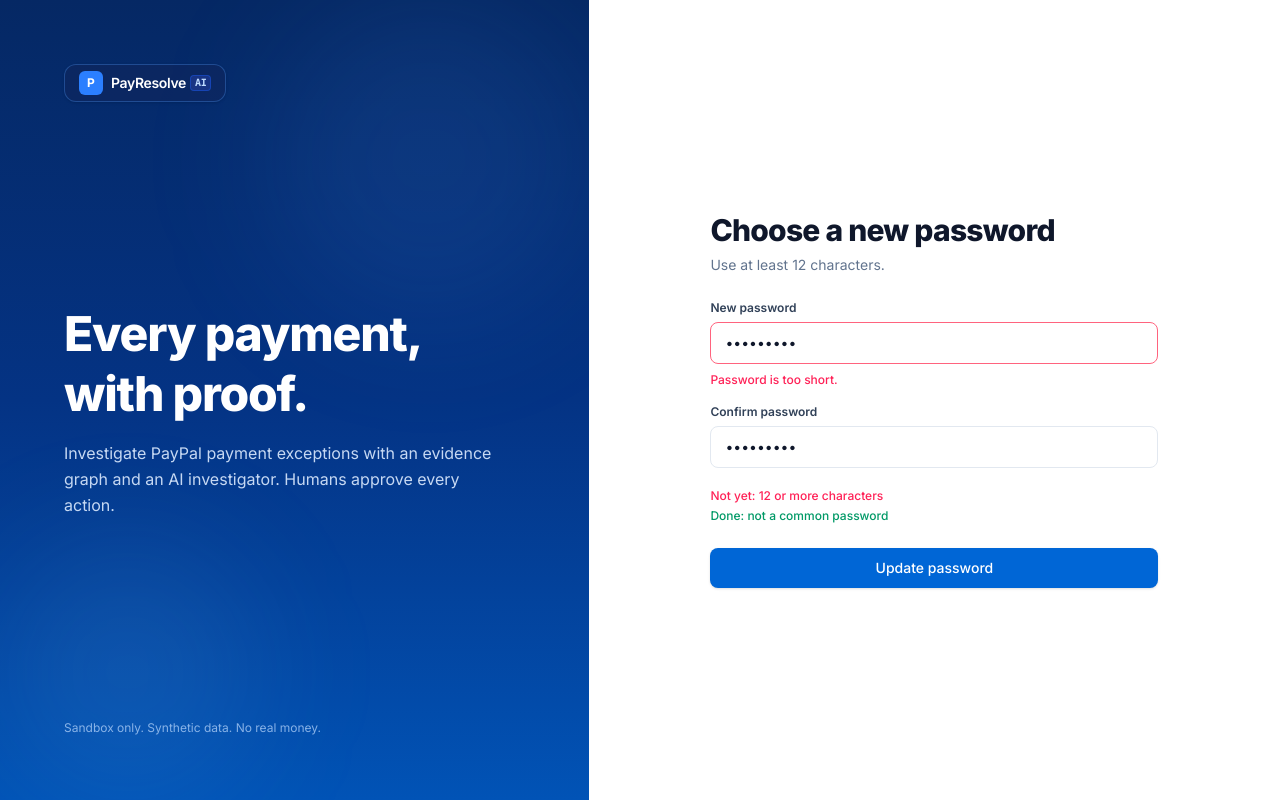
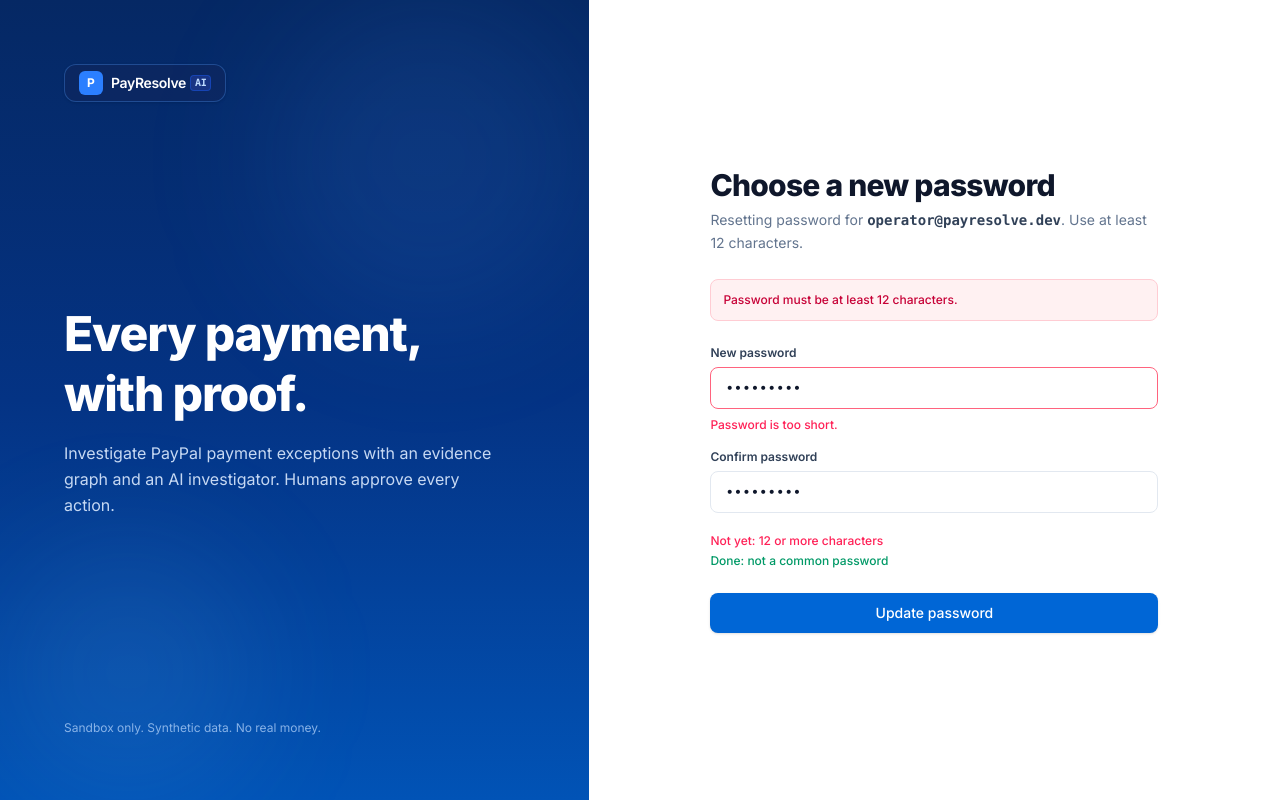
Before and after one commit to Rohan45create/PayResolve-AI, a React (Vite) app in the folder frontend/: page /reset-password in a window 1280 px wide. Both pictures are taken after typing "Sample123", "Sample123" into the empty fields and a click on the button "Update password". Built offline with nearby package versions, Linux system fonts and the light colour scheme.

Commit message:
feat(frontend): connect reset password page to real auth store password update

```diff
--- a/frontend/src/pages/ResetPasswordPage.tsx
+++ b/frontend/src/pages/ResetPasswordPage.tsx
@@ -1,12 +1,17 @@
 import React, { useState } from 'react';
-import { useNavigate } from 'react-router-dom';
+import { useNavigate, useSearchParams } from 'react-router-dom';
 import { AuthLayout } from '../components/AuthLayout';
+import { updatePasswordByEmail } from '../lib/authStore';
 
 export default function ResetPasswordPage() {
   const [newPassword, setNewPassword] = useState('');
   const [confirmPassword, setConfirmPassword] = useState('');
   const [touched, setTouched] = useState(false);
+  const [errorMsg, setErrorMsg] = useState('');
+  const [searchParams] = useSearchParams();
   const navigate = useNavigate();
+
+  const targetEmail = searchParams.get('email') || 'operator@payresolve.dev';
 
   const isLongEnough = newPassword.length >= 12;
   const isCommon = newPassword.toLowerCase() === 'password1234' || newPassword.toLowerCase() === '123456789012';
@@ -16,14 +21,23 @@ export default function ResetPasswordPage() {
   const handleSubmit = (e: React.FormEvent) => {
     e.preventDefault();
     setTouched(true);
+    setErrorMsg('');
 
     if (!isLongEnough) {
+      setErrorMsg('Password must be at least 12 characters.');
       return;
     }
 
     if (!passwordsMatch) {
-      alert('Passwords do not match.');
+      setErrorMsg('Passwords do not match.');
       return;
+    }
+
+    // Persist new password into the store
+    const success = updatePasswordByEmail(targetEmail, newPassword);
+    if (!success) {
+      // In case targeted email is custom or fallback to operator
+      updatePasswordByEmail('operator', newPassword);
     }
 
     navigate('/password-updated');
@@ -37,9 +51,15 @@ export default function ResetPasswordPage() {
             Choose a new password
           </h2>
           <p className="text-sm text-slate-500 mt-1.5 leading-relaxed">
-            Use at least 12 characters.
+            Resetting password for <strong className="font-mono text-slate-700">{targetEmail}</strong>. Use at least 12 characters.
           </p>
         </div>
+
+        {errorMsg && (
+          <div className="p-3 rounded-lg bg-rose-50 border border-rose-200 text-rose-700 text-xs font-medium">
+            {errorMsg}
+          </div>
+        )}
 
         <form onSubmit={handleSubmit} className="space-y-4">
           <div className="space-y-1.5">
@@ -48,12 +68,13 @@ export default function ResetPasswordPage() {
             </label>
             <input
               type="password"
+              placeholder="Enter at least 12 characters"
               value={newPassword}
               onChange={(e) => {
                 setNewPassword(e.target.value);
                 setTouched(true);
               }}
-              className={`w-full px-3.5 py-2.5 rounded-lg border text-sm text-slate-900 focus:outline-none focus:ring-2 focus:border-transparent transition-none bg-white ${
+              className={`w-full px-3.5 py-2.5 rounded-lg border text-sm text-slate-900 focus:outline-none focus:ring-2 focus:border-transparent transition-none bg-white font-mono ${
                 isTooShort
                   ? 'border-rose-400 focus:ring-rose-500'
                   : 'border-slate-200 focus:ring-blue-600'
@@ -73,9 +94,10 @@ export default function ResetPasswordPage() {
             </label>
             <input
               type="password"
+              placeholder="Confirm new password"
               value={confirmPassword}
               onChange={(e) => setConfirmPassword(e.target.value)}
-              className="w-full px-3.5 py-2.5 rounded-lg border border-slate-200 text-sm text-slate-900 focus:outline-none focus:ring-2 focus:ring-blue-600 focus:border-transparent transition-none bg-white"
+              className="w-full px-3.5 py-2.5 rounded-lg border border-slate-200 text-sm text-slate-900 focus:outline-none focus:ring-2 focus:ring-blue-600 focus:border-transparent transition-none bg-white font-mono"
               required
             />
           </div>
```
